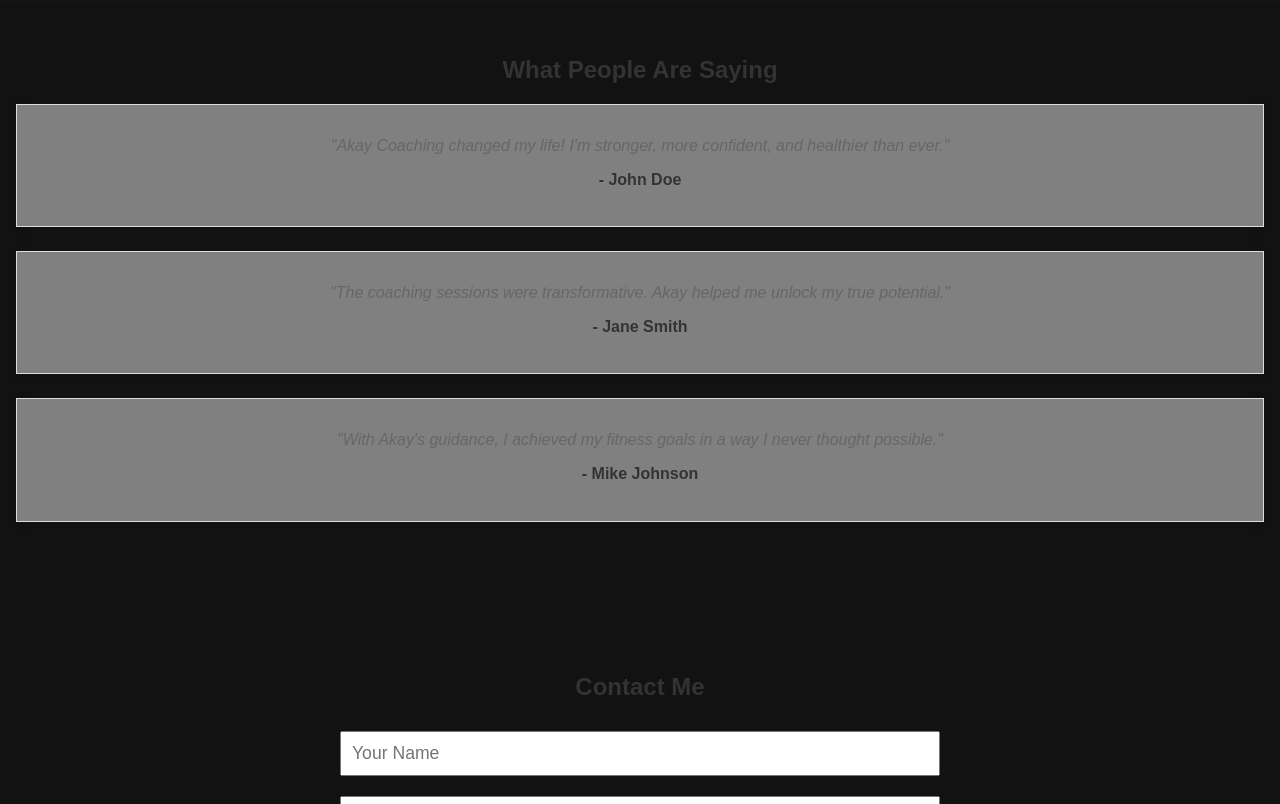
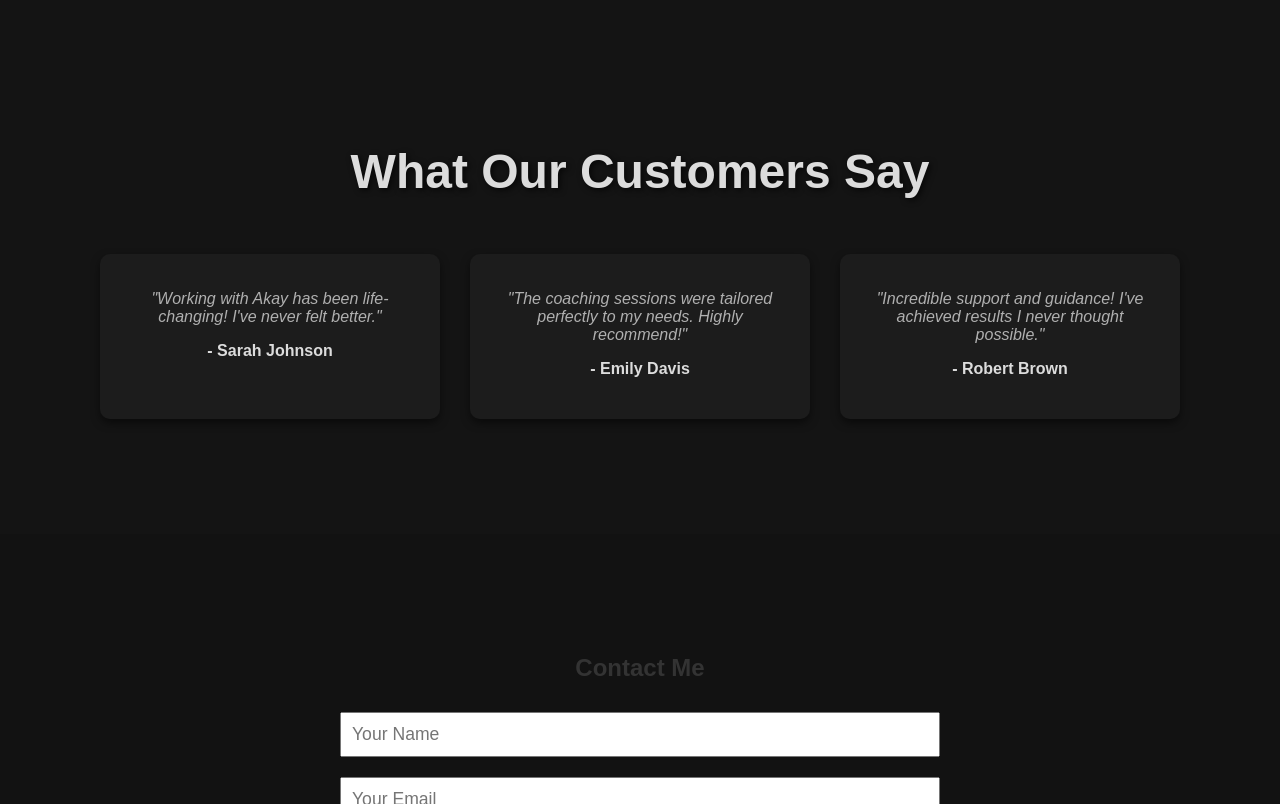
Before and after one commit to CatoAkay/AKAY_COACHING, a React (Create React App) app in the folder akay-coaching/: page / in a window 1280 px wide. Shown: the part 4352-5156 px from the top of the page. Built offline with nearby package versions, Linux system fonts and the light colour scheme.

Commit message:
fikset feedback

```diff
--- a/akay-coaching/src/App.js
+++ b/akay-coaching/src/App.js
@@ -6,9 +6,11 @@ import About from "./components/About";
 import Expect from "./components/Expect";
 import Price from "./components/Price";
 import ContactForm from "./components/ContactForm";
-import Testimonials from "./components/Testimonials";
 import Footer from "./components/Footer";
 import GlobalStyle from './components/GlobalStyle';
+import Feedback from './components/Feedback';
+import './App.css'
+import Testimonials from './components/Testimonials';
 
 const Container = styled.div`
   font-family: Arial, Helvetica, sans-serif;
@@ -49,7 +51,7 @@ function App() {
       <About />
       <Expect />
       <Price />
-      <Testimonials />
+      <Feedback />
       <ContactForm />
       <Footer />
     </Container>
--- /dev/null
+++ b/akay-coaching/src/components/Feedback.js
@@ -0,0 +1,78 @@
+import React from 'react';
+import styled from 'styled-components';
+
+const FeedbackContainer = styled.section`
+  padding: 100px 20px;
+  text-align: center;
+  background-color: rgba(20, 20, 20, 0.9); // Dark background
+`;
+
+const FeedbackTitle = styled.h2`
+  font-size: 3rem;
+  color: #dcdcdc; // Light gray for the title
+  text-shadow: 2px 2px 6px rgba(0, 0, 0, 0.7);
+  margin-bottom: 40px; // Space below the title
+`;
+
+const FeedbackList = styled.div`
+  display: flex;
+  flex-wrap: wrap; // Allow cards to wrap on smaller screens
+  justify-content: center; // Center align cards
+`;
+
+const FeedbackCard = styled.div`
+  background-color: rgba(30, 30, 30, 0.8); // Slightly lighter background
+  border-radius: 10px; // Rounded corners
+  padding: 20px;
+  margin: 15px;
+  max-width: 300px; // Limit width for readability
+  color: #b0b0b0; // Darker gray for text
+  box-shadow: 0 4px 8px rgba(0, 0, 0, 0.5); // Subtle shadow for depth;
+
+  p {
+    font-size: 1rem; // Adjust font size for feedback
+    font-style: italic; // Italicize feedback text
+  }
+
+  h4 {
+    margin-top: 10px; // Space above the name
+    color: #dcdcdc; // Light gray for name
+    font-weight: bold; // Bold for emphasis
+  }
+`;
+
+const Feedback = () => {
+  const feedbackData = [
+    {
+      id: 1,
+      name: "Sarah Johnson",
+      feedback: "Working with Akay has been life-changing! I've never felt better."
+    },
+    {
+      id: 2,
+      name: "Emily Davis",
+      feedback: "The coaching sessions were tailored perfectly to my needs. Highly recommend!"
+    },
+    {
+      id: 3,
+      name: "Robert Brown",
+      feedback: "Incredible support and guidance! I've achieved results I never thought possible."
+    }
+  ];
+
+  return (
+    <FeedbackContainer id="feedback">
+      <FeedbackTitle>What Our Customers Say</FeedbackTitle>
+      <FeedbackList>
+        {feedbackData.map((item) => (
+          <FeedbackCard key={item.id}>
+            <p>"{item.feedback}"</p>
+            <h4>- {item.name}</h4>
+          </FeedbackCard>
+        ))}
+      </FeedbackList>
+    </FeedbackContainer>
+  );
+};
+
+export default Feedback;
--- a/akay-coaching/src/components/Testimonials.js
+++ b/akay-coaching/src/components/Testimonials.js
@@ -1,8 +1,52 @@
 import React from 'react';
-import '../App.css'; // You can add your CSS styles here
+import styled from 'styled-components';
+
+const TestimonialsContainer = styled.section`
+  padding: 100px 20px;
+  text-align: center;
+  background-color: rgba(20, 20, 20, 0.9); // Dark background
+
+  // Additional styles to avoid any influence on other components
+  & img {
+    display: none; // Hide images in this section to avoid affecting others
+  }
+`;
+
+const TestimonialsTitle = styled.h2`
+  font-size: 3rem;
+  color: #dcdcdc; // Light gray for the title
+  text-shadow: 2px 2px 6px rgba(0, 0, 0, 0.7);
+  margin-bottom: 40px; // Space below the title
+`;
+
+const TestimonialsList = styled.div`
+  display: flex;
+  flex-direction: column; // Stack testimonials vertically
+  align-items: center; // Center align testimonials
+`;
+
+const TestimonialItem = styled.div`
+  background-color: rgba(30, 30, 30, 0.8); // Slightly lighter background
+  border-radius: 10px; // Rounded corners
+  padding: 20px;
+  margin: 15px 0;
+  max-width: 600px; // Limit width for readability
+  color: #b0b0b0; // Darker gray for text
+  box-shadow: 0 4px 8px rgba(0, 0, 0, 0.5); // Subtle shadow for depth
+
+  p {
+    font-size: 1.2rem; // Increase font size for testimonials
+    font-style: italic; // Italicize testimonial text
+  }
+
+  h4 {
+    margin-top: 10px; // Space above the name
+    color: #dcdcdc; // Light gray for name
+    font-weight: bold; // Bold for emphasis
+  }
+`;
 
 const Testimonials = () => {
-  // Testimonials data
   const testimonialsData = [
     {
       id: 1,
@@ -22,20 +66,17 @@ const Testimonials = () => {
   ];
 
   return (
-    <div className="app-container">
-      {/* Testimonials Section */}
-      <section id="testimonials" className="testimonials-section">
-        <h2>What People Are Saying</h2>
-        <div className="testimonials-list">
-          {testimonialsData.map((testimonial) => (
-            <div key={testimonial.id} className="testimonial-item">
-              <p>"{testimonial.testimonial}"</p>
-              <h4>- {testimonial.name}</h4>
-            </div>
-          ))}
-        </div>
-      </section>
-    </div>
+    <TestimonialsContainer id="testimonials">
+      <TestimonialsTitle>What People Are Saying</TestimonialsTitle>
+      <TestimonialsList>
+        {testimonialsData.map((testimonial) => (
+          <TestimonialItem key={testimonial.id}>
+            <p>"{testimonial.testimonial}"</p>
+            <h4>- {testimonial.name}</h4>
+          </TestimonialItem>
+        ))}
+      </TestimonialsList>
+    </TestimonialsContainer>
   );
 };
 
```
